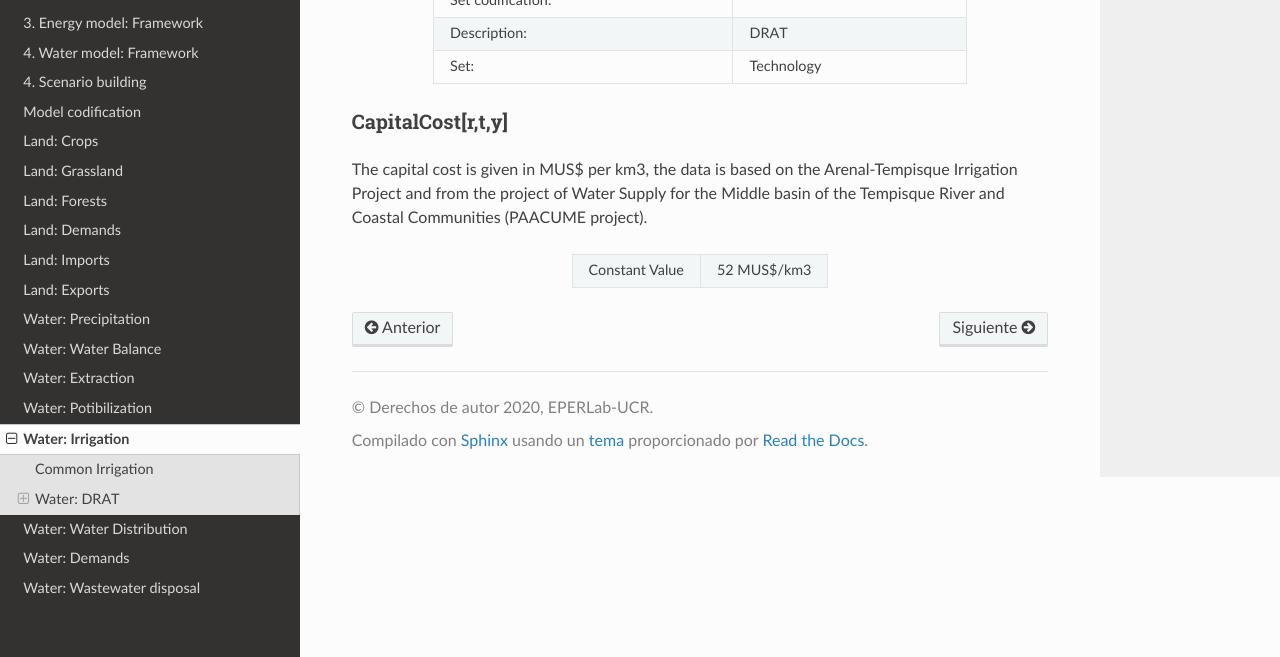
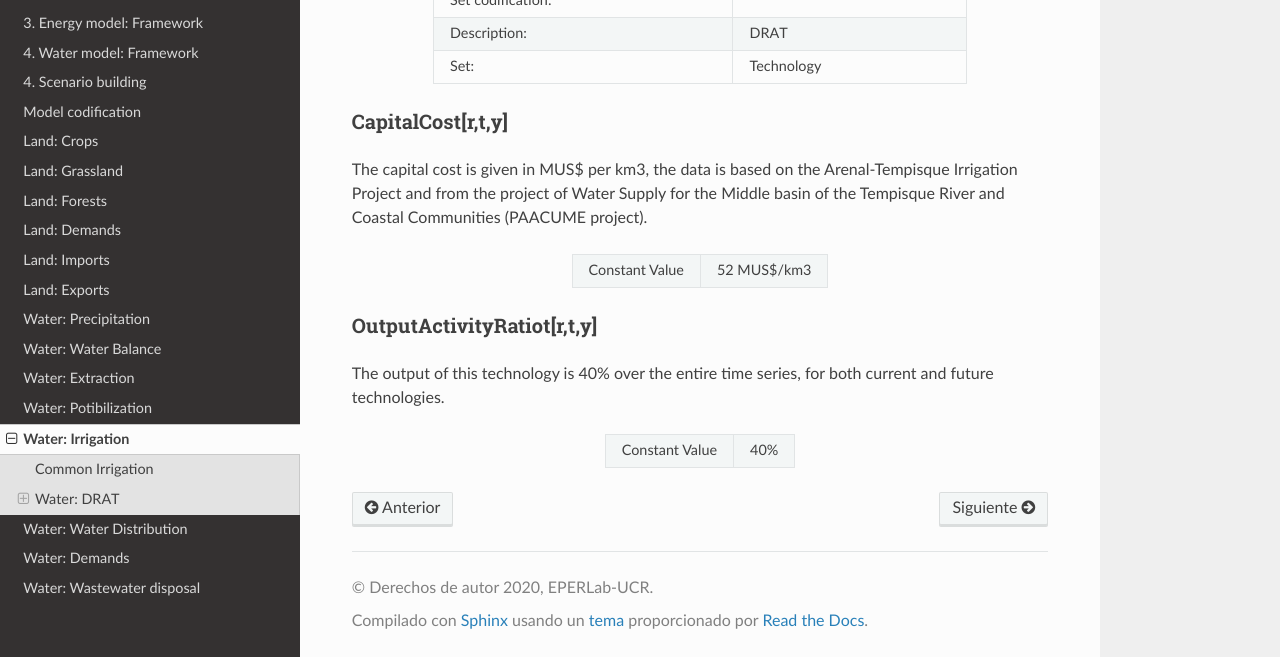
Before and after one commit to EPERLab/CLEW, a Sphinx documentation site: the page built from docs/fichas/11_Irrigation.rst, in a window 1280 px wide and 900 px high, scrolled down 953 px, cut to the strip 243-900 px from the top of the window. Built offline with Sphinx 7.4.7 and the Read the Docs theme 2.0.0, drawn with Linux system fonts in a browser that asks for light colours; formulas are drawn with MathJax 3.

Commit message:
Update 11_Irrigation.rst

```diff
--- a/docs/fichas/11_Irrigation.rst
+++ b/docs/fichas/11_Irrigation.rst
@@ -50,3 +50,15 @@ The capital cost is given in MUS$ per km3, the data is based on the Arenal-Tempi
    +-------------------------------------------------+-------+--------------+--------------+--------------+--------------+
    | Constant Value                                          | 52  MUS$/km3                                              |
    +-------------------------------------------------+-------+--------------+--------------+--------------+--------------+
+
+OutputActivityRatiot[r,t,y]
+---------
+
+The output of this technology is 40% over the entire time series, for both current and future technologies.
+
+.. table::
+   :align:   center
+
+   +-------------------------------------------------+-------+--------------+--------------+--------------+--------------+
+   | Constant Value                                          | 40%                                                       |
+   +-------------------------------------------------+-------+--------------+--------------+--------------+--------------+
```
